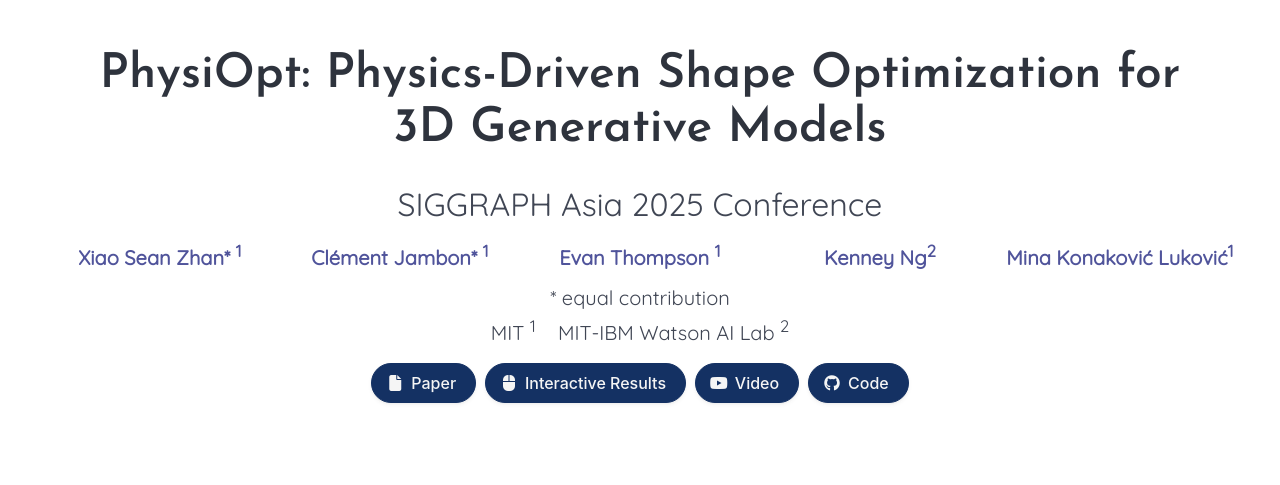
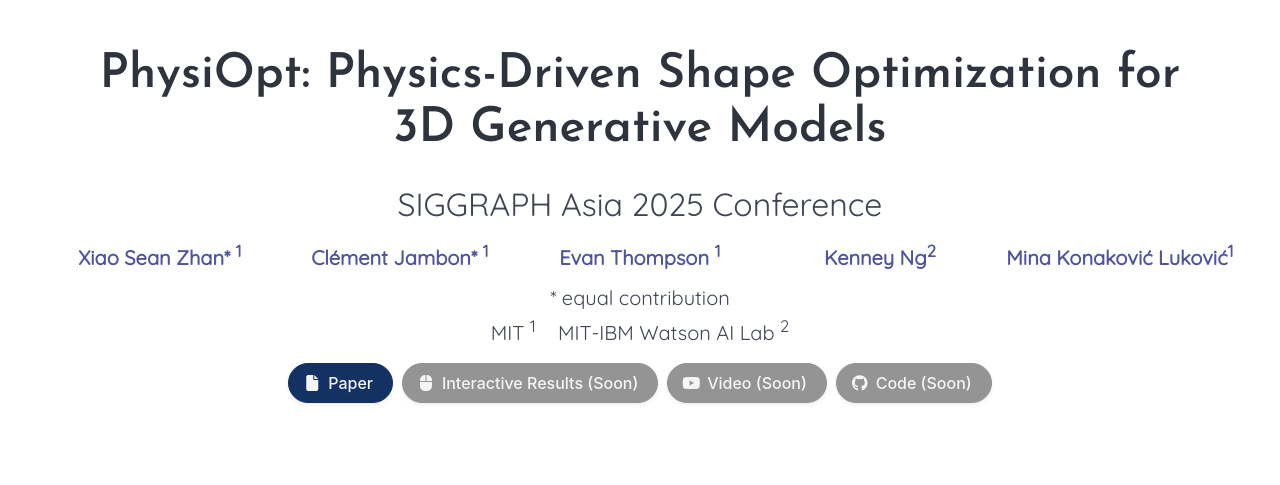
Before and after one commit to physiopt/physiopt.github.io, a plain HTML site: page index.html in a window 1280 px wide. Shown: the top 485 px of the page. Drawn offline with nearby package versions, Linux system fonts and the light colour scheme; some icons are missing.

Commit message:
add paper link (author's version)

```diff
--- a/css/styles.css
+++ b/css/styles.css
@@ -29,7 +29,7 @@
   font-weight: 600;
 }
 
-.equal-contribution{
+.equal-contribution {
   font-family: 'Quicksand';
   font-weight: 300;
 }
@@ -44,11 +44,11 @@
   margin-bottom: 10px;
 }
 
-.content{
+.content {
   font-family: 'Quicksand';
 }
 
-.lab-logo img{
+.lab-logo img {
   max-height: 60px;
 
 }
@@ -57,20 +57,20 @@
   display: flex;
   flex-wrap: nowrap;
   justify-content: center;
-  align-items:top;
+  align-items: top;
   color: #50549b;
   font-weight: 400;
   margin-top: 30px;
   margin-bottom: 10px;
 }
 
-.affiliation-num{
+.affiliation-num {
   font-size: 12px;
   margin-right: 40px;
 
 }
 
-.affiliation-num-right{
+.affiliation-num-right {
   font-size: 12px;
 
 }
@@ -125,6 +125,15 @@
   margin-bottom: 0.5rem;
 }
 
+.link-button-disabled {
+  color: #f5f5f5;
+  background-color: #949494;
+  border-color: #949494;
+  margin-left: 0.1rem;
+  margin-right: 0.1rem;
+  margin-bottom: 0.5rem;
+}
+
 .link-button:hover {
   color: #f5f5f5;
   background-color: #143163;
@@ -143,13 +152,16 @@
   width: 14rem;
   margin: auto;
 }
+
 .results_image {
   width: 14rem;
   margin: auto;
 }
+
 .normal-text {
   font-family: 'Quicksand';
 }
+
 .caption {
   margin-top: -1.5rem
 }
--- a/index.html
+++ b/index.html
@@ -97,29 +97,30 @@
                 </div>
 
                 <div class="is-size-5 link-blocks">
-                    <a class="button link-button is-rounded" href="#">
+                    <a class="button link-button is-rounded"
+                        href="https://drive.google.com/file/d/1NAFBoqL0SCAuW1Tz60zJOfqegjbv0wCm/view?usp=sharing">
                         <span class="icon">
                             <i class="fa-solid fa-file"></i>
                         </span>
                         <span>Paper</span>
                     </a>
-                    <a class="button link-button is-rounded" href="#">
+                    <a class="button link-button-disabled is-rounded" href="#" style="pointer-events: none;">
                         <span class="icon">
                             <i class="fas fa-mouse"></i>
                         </span>
-                        <span>Interactive Results</span>
+                        <span>Interactive Results (Soon)</span>
                     </a>
-                    <a class="button link-button is-rounded" href="#">
+                    <a class="button link-button-disabled is-rounded" href="#" style="pointer-events: none;">
                         <span class="icon">
                             <i class="fa-brands fa-youtube"></i>
                         </span>
-                        <span>Video</span>
+                        <span>Video (Soon)</span>
                     </a>
-                    <a class="button link-button is-rounded" href="#">
+                    <a class="button link-button-disabled is-rounded" href="#" style="pointer-events: none;">
                         <span class="icon">
                             <i class="fab fa-github"></i>
                         </span>
-                        <span>Code</span>
+                        <span>Code (Soon)</span>
                     </a>
                 </div>
             </div>
```
